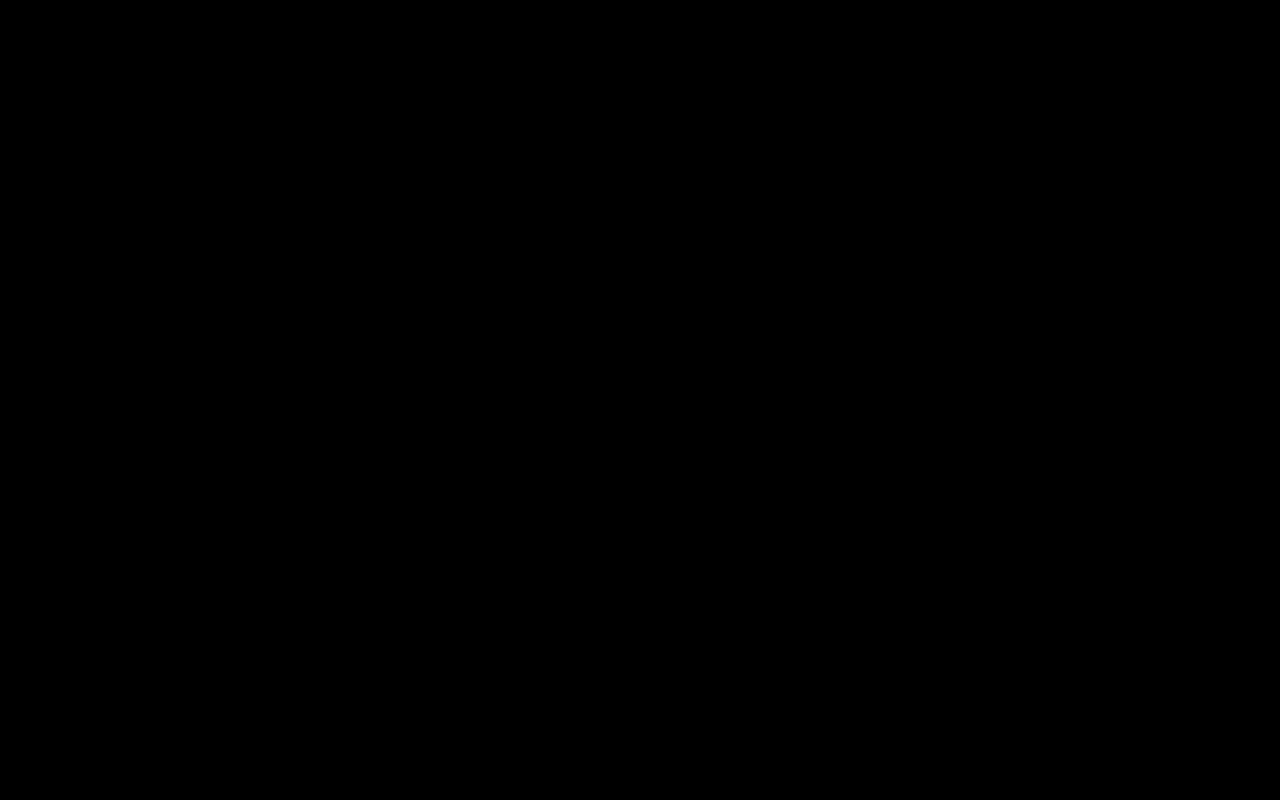
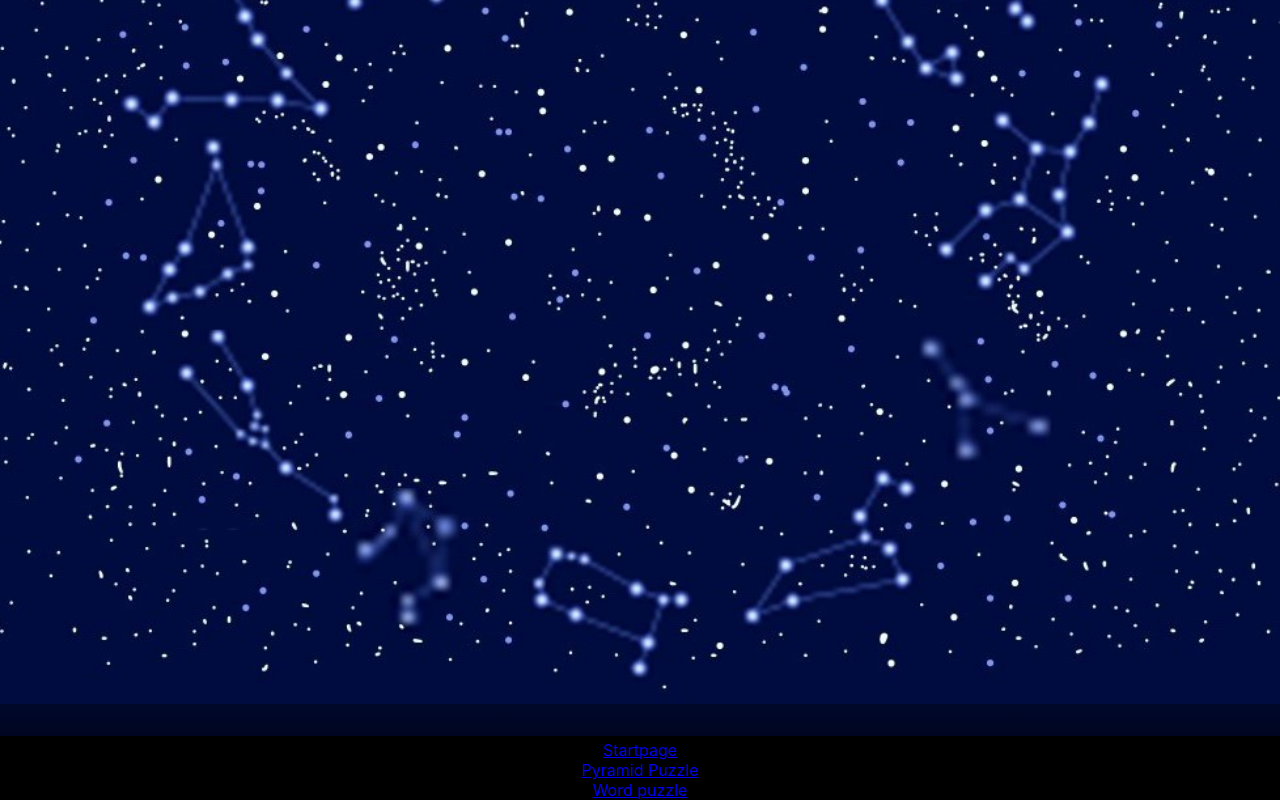
Before and after one commit to Eraze86/escaperoom, a React (Create React App) app: page /stargaze in a window 1280 px wide. Shown: the part 590-1390 px from the top of the page. Before the commit the page ends 800 px from the top, so only its background shows below. Built offline with nearby package versions, Linux system fonts and the light colour scheme.

Commit message:
make it better

```diff
--- a/src/components/Pyramidpuzzle.tsx
+++ b/src/components/Pyramidpuzzle.tsx
@@ -16,8 +16,10 @@ export function PyramidPuzzle(){
         <ImgPyramid src={ pyramid } alt="Pyramid"/>
         <ImgPGame src={ pyramidP } alt="Pyramidpuzzle"/><br/>
      </DivPyramid>
-     <a href="/">Startpage</a><br/>
-    <a href="/wordpuzzle">Word Puzzle</a>
+
+    <a href="/">Startpage</a><br/>
+    <a href="/wordpuzzle">Word Puzzle</a><br/>
+    <a href="/stargaze">Stars</a>
 
     </Section>
     </>)
--- a/src/components/Styled/div.tsx
+++ b/src/components/Styled/div.tsx
@@ -28,3 +28,10 @@ display: flex;
 justify-content: center;
 
 `
+export const DivStarpage= styled.div`
+// background: rgb(0,12,64);
+// background: linear-gradient(0deg, rgba(0,12,64,1) 37%, rgba(0,0,0,1) 100%);
+// padding: 2rem 0rem
+
+
+`
--- a/src/components/Styled/img.tsx
+++ b/src/components/Styled/img.tsx
@@ -23,6 +23,12 @@ export const ImgPGame = styled.img`
 position: absolute;
 top: 0rem;
 
+`
+export const ImgStars = styled.img`
+width: 100vw;
+padding: 2rem 0rem;
+background: rgb(0,6,33);
+background: linear-gradient(0deg, rgba(0,6,33,1) 0%, rgba(0,12,64,1) 10%, rgba(0,11,60,1) 90%, rgba(0,0,0,1) 100%);
 
 
 `
--- a/src/components/home.tsx
+++ b/src/components/home.tsx
@@ -43,7 +43,8 @@ export function Home(){
  Good luck!
 <br/>
 <a href="/wordpuzzle">Word Puzzle</a><br/>
-<a href="/pyramidpuzzle">Pyramid Puzzle</a>
+<a href="/pyramidpuzzle">Pyramid Puzzle</a><br/>
+<a href="/stargaze">Stars</a>
  </Div>
  </>}
 </Section>
--- /dev/null
+++ b/src/components/stargaze.tsx
@@ -0,0 +1,19 @@
+import starmap from "../img/Puzzle3/starsigns.jpg"
+import { DivStarpage } from "./Styled/div"
+import { ImgStars } from "./Styled/img"
+import { Section } from "./Styled/section"
+
+export function Stargaze(){
+
+    return(<>
+      <Section>
+        <DivStarpage>
+        </DivStarpage>
+        <ImgStars src={ starmap } alt="Starsigns"/>
+
+      <a href="/">Startpage</a><br/>
+    <a href="/pyramidpuzzle">Pyramid Puzzle</a><br/>
+    <a href="/wordpuzzle">Word puzzle</a>
+    </Section>
+    </>)
+}
--- a/src/components/wordpuzzle.tsx
+++ b/src/components/wordpuzzle.tsx
@@ -55,7 +55,8 @@ export function WordPuzzle(){
 <br/>
     </DivPuzzleOne>
     <a href="/">Startpage</a><br/>
-    <a href="/pyramidpuzzle">Pyramid Puzzle</a>
+    <a href="/pyramidpuzzle">Pyramid Puzzle</a><br/>
+    <a href="/stargaze">Stars</a>
     </Section>
 
     Look behind the Tv
--- a/src/index.tsx
+++ b/src/index.tsx
@@ -8,6 +8,7 @@ import { BrowserRouter, Route, Routes } from 'react-router-dom';
 import { Layout } from './components/layout';
 import { WordPuzzle } from './components/wordpuzzle';
 import { PyramidPuzzle } from './components/Pyramidpuzzle';
+import { Stargaze } from './components/stargaze';
 
 const root = ReactDOM.createRoot(
   document.getElementById('root') as HTMLElement
@@ -21,6 +22,7 @@ root.render(
           <Route path="*" element={<NoPage />} />
           <Route path="/wordpuzzle" element={<WordPuzzle />} />
           <Route path="/pyramidpuzzle" element={<PyramidPuzzle/>} />
+          <Route path="/stargaze" element={<Stargaze/>} />
           </Route>
     </Routes>
     </BrowserRouter>
```
Also changed, not shown: src/img/Puzzle3/starsigns.jpg (added), src/img/Puzzle3/starsigns1.jpg (added).
